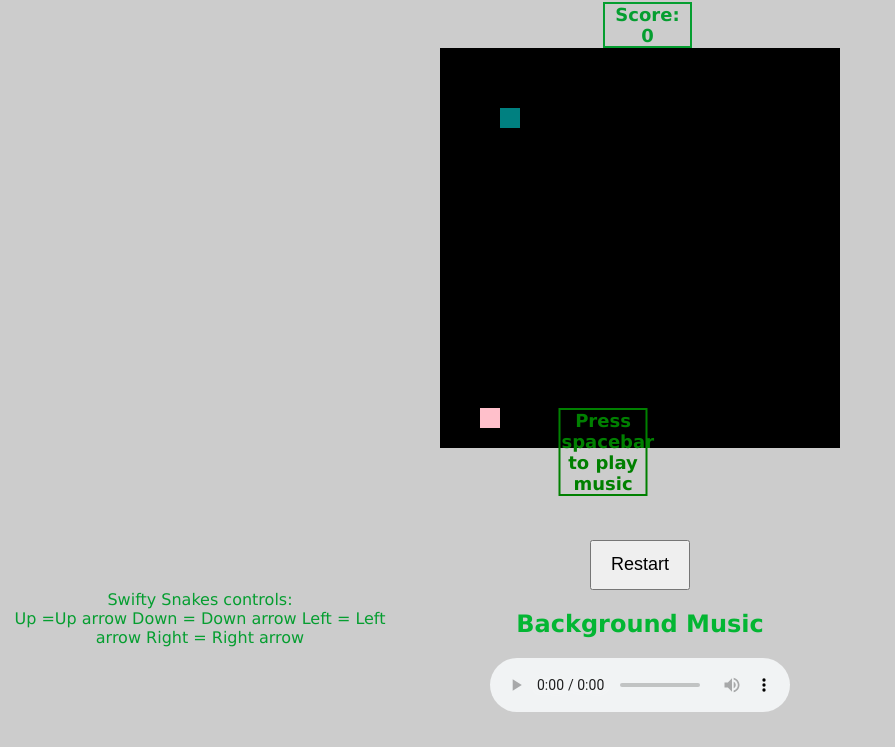
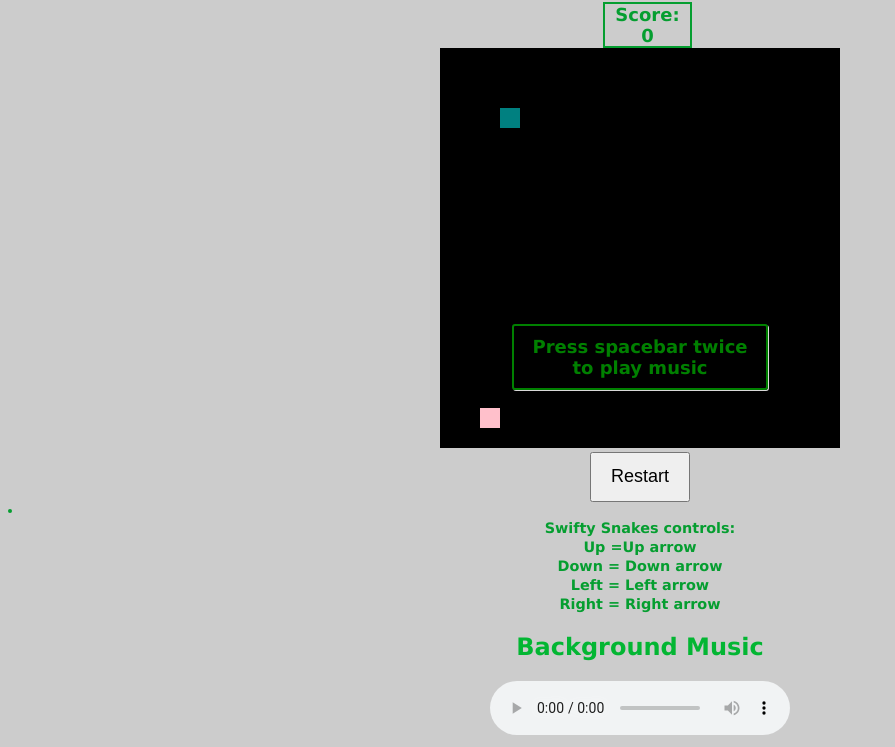
Before and after one commit to sswift1995/P1PG.SwiftySnakes, a plain HTML site: page index.html in a window 1280 px wide. Shown: the part 79-826 px from the top of the page, without its empty margins (0-895 px from the left). Before the commit the page ends 803 px from the top, so only its background shows below. Drawn offline with Linux system fonts and the light colour scheme.

Commit message:
Add files via upload

```diff
--- a/index.html
+++ b/index.html
@@ -13,17 +13,17 @@
     <h1> Swifty Snakes</h1>
     <div id="score">Score: 0</div>
     <canvas id="board"></canvas>
-    <div id="spacebar-hint">Press spacebar to play music </div>
+    <div id="spacebar-hint">Press spacebar twice to play music </div>
     <button id="restart-button">Restart</button>
 
 
     <div1>
 
-
+           <li></li>
          Swifty Snakes controls: <br>
-         Up =Up arrow
-             Down = Down arrow
-                  Left = Left arrow
+         Up =Up arrow  <br>
+             Down = Down arrow <br>
+                  Left = Left arrow <br>
                       Right = Right arrow
 
 
--- a/style.css
+++ b/style.css
@@ -15,11 +15,20 @@ canvas {
 }
 
 #spacebar-hint {
-	position: justify;
-	top: 50%;
-	left: 100%;
-	transform: translate(-50%, -50%);
+	width: 20%;
+    min-width: 100px;
+    margin: 2em 0;
+    padding: 1em;
+    border-radius: 3px;
+    box-sizing: border-box;
+    box-shadow: 1px 1px #d9d9d9;
 	color: green;
+    position: fixed;
+			top: 50%;
+			left: 50%;
+			transform: translate(-50%, -50%);
+			padding: 10px;
+			cursor: pointer;
 }
 
 h1 {
@@ -45,12 +54,13 @@ div {
 }
 div1 {
     color: rgb(5, 158, 48);
-    width: 30%;
-  display: flex;
-  flex-direction: column;
-  justify-content: center;
-  align-items: center;
-  position: absolute;
+    font-weight: bolder;
+    padding-bottom: 1em;
+    margin-bottom: 1em;
+    border-bottom: 1px solid #ccc;
+    font-size: 0.9em;
+    text-align: justify;
+    box-sizing: border-box;
 }
 
 
```
